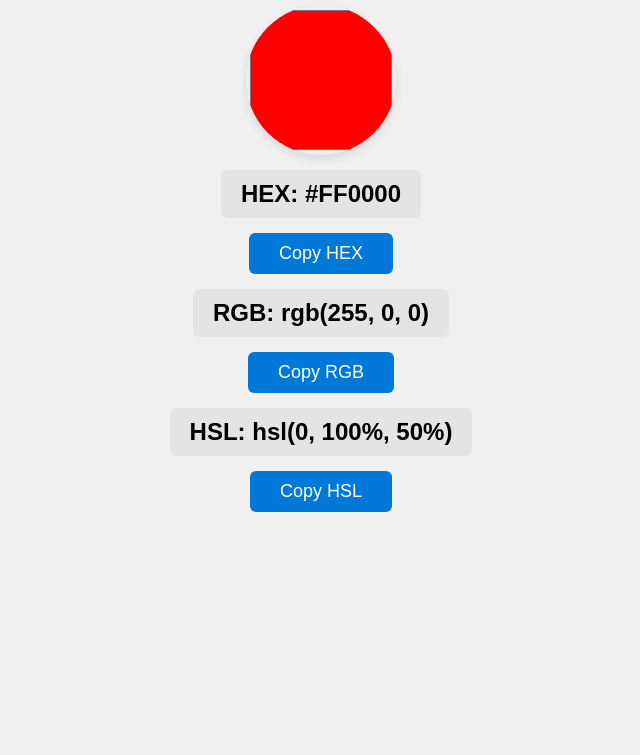
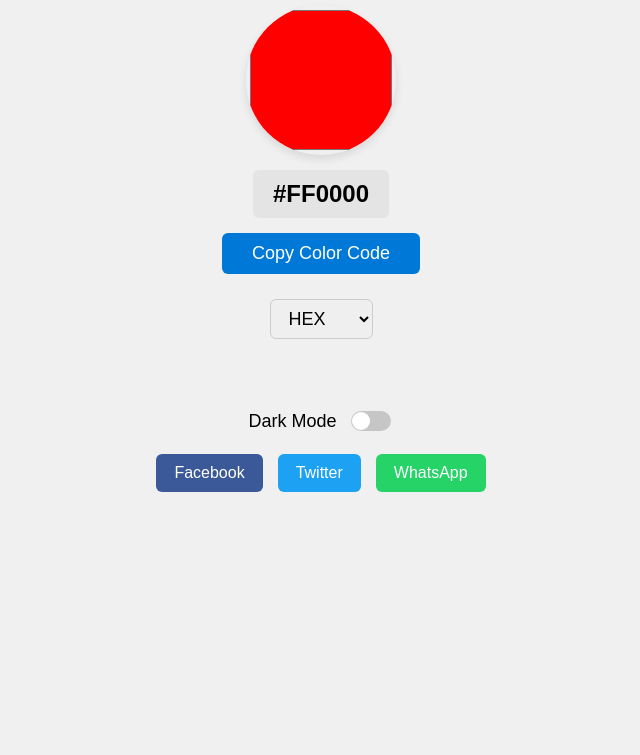
Before and after one commit to kokhinmaungwin/colorpicker, a plain HTML site: page index.html in a window 1280 px wide. Shown: the part 101-856 px from the top of the page, without its empty margins (319-959 px from the left). Drawn offline with Linux system fonts and the light colour scheme.

Commit message:
index.html

```diff
--- a/index.html
+++ b/index.html
@@ -9,23 +9,34 @@
 </head>
 <body>
 
-<h1>Color Picker PWA</h1>
+<h1>Color Picker PWA with Share</h1>
 <input type="color" id="colorPicker" value="#FF0000" />
 
-<div>
-  <div class="color-code" id="hexCode">HEX: #FF0000</div>
-  <button class="copy-btn" data-copy-target="hexCode">Copy HEX</button>
-</div>
-<div>
-  <div class="color-code" id="rgbCode">RGB: rgb(255, 0, 0)</div>
-  <button class="copy-btn" data-copy-target="rgbCode">Copy RGB</button>
-</div>
-<div>
-  <div class="color-code" id="hslCode">HSL: hsl(0, 100%, 50%)</div>
-  <button class="copy-btn" data-copy-target="hslCode">Copy HSL</button>
+<div class="color-code" id="colorCode">#FF0000</div>
+<button class="copy-btn" id="copyBtn">Copy Color Code</button>
+
+<select id="formatSelector" aria-label="Select color format">
+  <option value="HEX">HEX</option>
+  <option value="RGB">RGB</option>
+  <option value="HSL">HSL</option>
+  <option value="CMYK">CMYK</option>
+  <option value="HSV">HSV</option>
+</select>
+
+<div id="message"></div>
+
+<!-- Dark Mode Toggle -->
+<div id="darkModeToggle">
+  <label for="darkToggleCheckbox">Dark Mode</label>
+  <input type="checkbox" id="darkToggleCheckbox" />
 </div>
 
-<div id="message"></div>
+<!-- Share Buttons -->
+<div id="shareButtons">
+  <button class="share-btn fb" id="fbShare">Facebook</button>
+  <button class="share-btn tw" id="twShare">Twitter</button>
+  <button class="share-btn wa" id="waShare">WhatsApp</button>
+</div>
 
 <!-- Add this button somewhere in body -->
 <button id="installBtn" style="display:none; margin-top: 20px; padding: 10px 20px; font-size:16px; cursor:pointer; border:none; background:#0078d7; color:#fff; border-radius:6px;">
```
